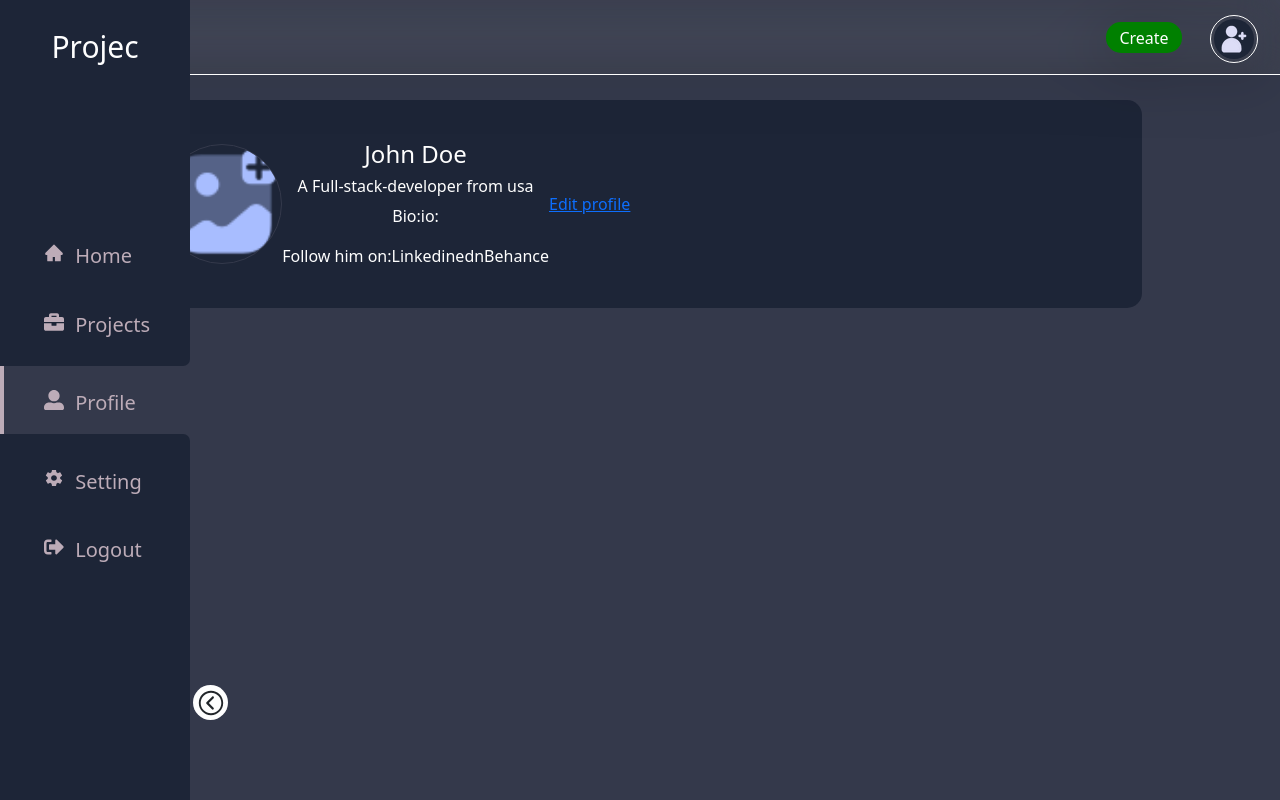
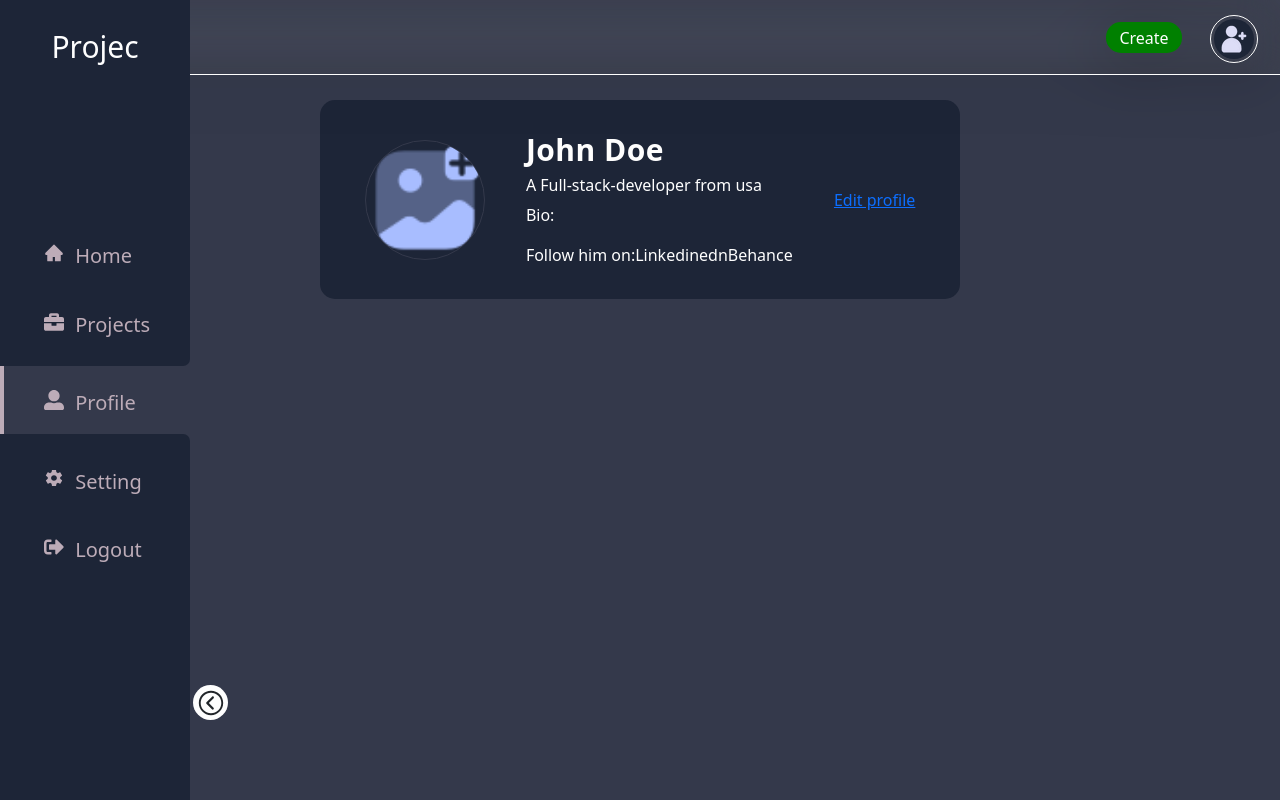
Before and after one commit to G-GraceCode/Projec-M-S, a React (Vite) app in the folder frontend/: page /profile in a window 1280 px wide. Built offline with nearby package versions, Linux system fonts and the light colour scheme; no server answers.

Commit message:
Update Profile.jsx

```diff
--- a/frontend/src/components/Layout/Profile.jsx
+++ b/frontend/src/components/Layout/Profile.jsx
@@ -121,25 +121,21 @@ const Profile = () => {
               alt="avater"
             />
           </div>
-          <div>
-
+          <Userinfo>
             <h4>John Doe</h4>
             <h6>A Full-stack-developer from usa</h6>
-            <p>Bio:
-              <span>
-              </span>
-            io:</p>
+            <p className="bio">
+              Bio:
+              <span></span>
+            </p>
 
             <div>
               Follow him on:
               <span>Linkedinedn</span>
               <span>Behance</span>
-             </div>
-
-          </div>
-          <Link to="/edit">
-            Edit profile
-          </Link>
+            </div>
+          </Userinfo>
+          <Link to="/edit">Edit profile</Link>
         </Col>
       </Edituser>
     </div>
@@ -149,29 +145,27 @@ const Profile = () => {
 export default Profile;
 
 const Edituser = styled.div`
-  display: grid;
-  grid-template-columns: minmax(min(300px), 1fr) minmax(min(300px), 1fr);
-  justify-content: center;
-  align-items: center;
-  // flex-flow: row wrap;
+
   margin: 0 auto;
   color: var(--natural-white);
-  width: fit-content;
+  width: min(calc(100% - 40%), 50%);
   background: var(--color-bg-2);
-  padding: 1.5rem;
+  padding: 1rem 1.5rem;
   gap: 1.2rem;
   border-radius: var(--border-radius);
 
  .image-replace {
-
+background-color: red;
   display: flex;
   align-items: center;
-  justify-content: center;
-  text-align: center;
+  justify-content: space-around;
+  flex-wrap: wrap;
   background-color: transparent !important;
   color: var(--natural-white);
   border: none;
+  margin: 0 auto;
   padding: 1rem 0rem;
+  position: relative;
     .img-sec{
     width: 120px;
     height: 120px;
@@ -189,3 +183,14 @@ const Edituser = styled.div`
   }
 
 `;
+
+const Userinfo = styled.div`
+  h4 {
+    font-size: 30px;
+    letter-spacing: 0.5px;
+    font-weight: 600;
+  }
+  h6 {
+    font-size: 16px;
+  }
+`;
```
